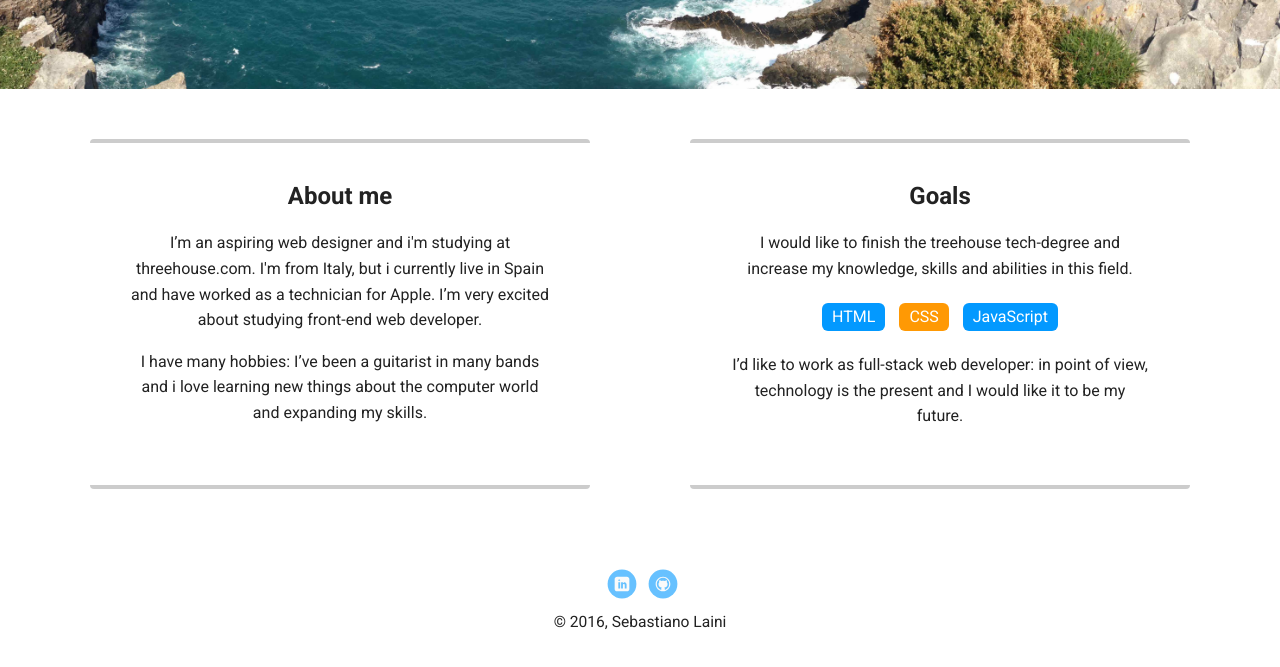
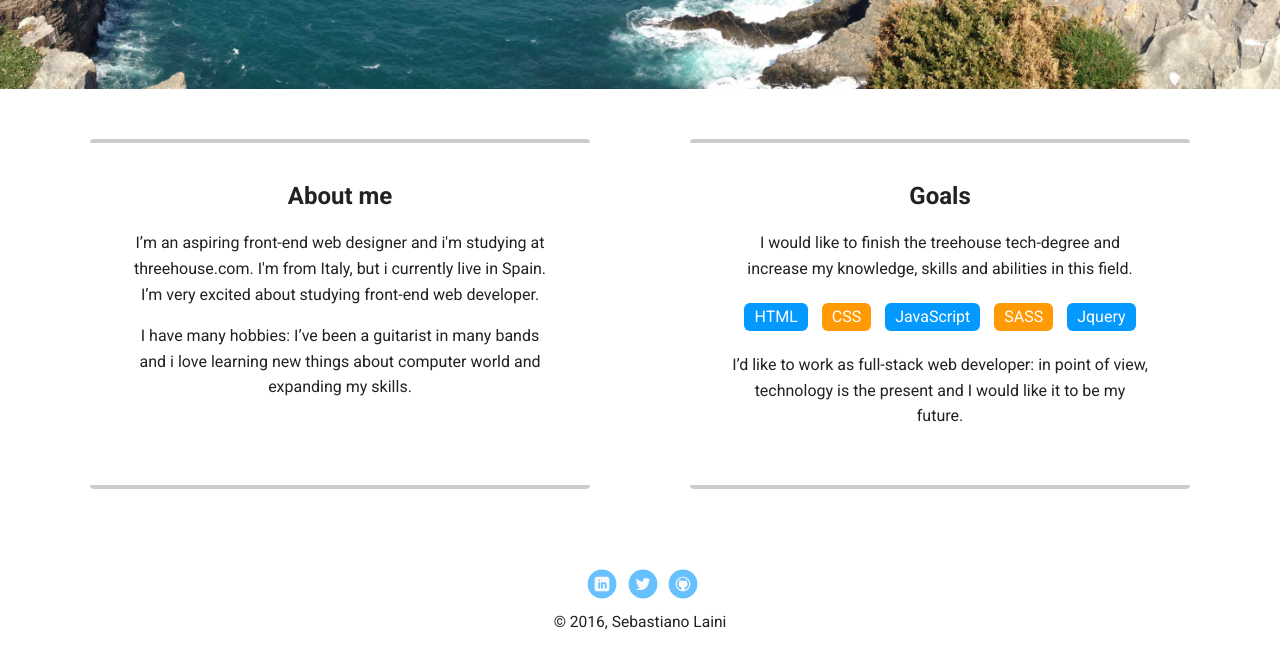
Before and after one commit to sebalaini/First_Project_Treehouse.com, a plain HTML site: page index.html in a window 1280 px wide. Shown: the part 381-1048 px from the top of the page. Drawn offline with nearby package versions, Linux system fonts and the light colour scheme; a web font is replaced by a local one.

Commit message:
add twitter logo

```diff
--- a/css/main.css
+++ b/css/main.css
@@ -190,6 +190,10 @@ a.linkedin {
   background-image: url(../images/linkedin.svg);
 }
 
+a.twitter {
+  background-image: url(../images/twitter.svg);
+}
+
 a.github {
   background-image: url(../images/github.svg);
 }
--- a/index.html
+++ b/index.html
@@ -30,8 +30,8 @@
     <main class="flex">
       <div class="card">
         <h2>About me</h2>
-        <p>I’m an aspiring web designer and i'm studying at threehouse.com. I'm from Italy, but i currently live in Spain and have worked as a technician for Apple. I’m very excited about studying front-end web developer.</p>
-        <p>I have many hobbies: I’ve been a guitarist in many bands and i love learning new things about the computer world and expanding my skills.</p>
+        <p>I’m an aspiring front-end web designer and i'm studying at threehouse.com. I'm from Italy, but i currently live in Spain. I’m very excited about studying front-end web developer.</p>
+        <p>I have many hobbies: I’ve been a guitarist in many bands and i love learning new things about computer world and expanding my skills.</p>
       </div>
 
       <div class="card">
@@ -41,6 +41,8 @@
           <li>HTML</li>
           <li>CSS</li>
           <li>JavaScript</li>
+          <li>SASS</li>
+          <li>Jquery</li>
         </ul>
         <p>I’d like to work as full-stack web developer: in point of view, technology is the present and I would like it to be my future.</p>
       </div>
@@ -49,6 +51,7 @@
     <footer class="foot">
       <ul>
         <li><a href="https://es.linkedin.com/in/sebastiano-laini-a9735589" class="social linkedin">LinkedIn</a></li>
+        <li><a href="https://twitter.com/SebastianoLaini" class="social twitter">Twitter</a></li>
         <li><a href="https://github.com/sebalaini" class="social github">Github</a></li>
       </ul>
       <p class="copyright">&copy; 2016, Sebastiano Laini</p>
```
Also changed, not shown: contact.html (+1 -0 lines), experience.html (+1 -0 lines), images/twitter.svg (added).
